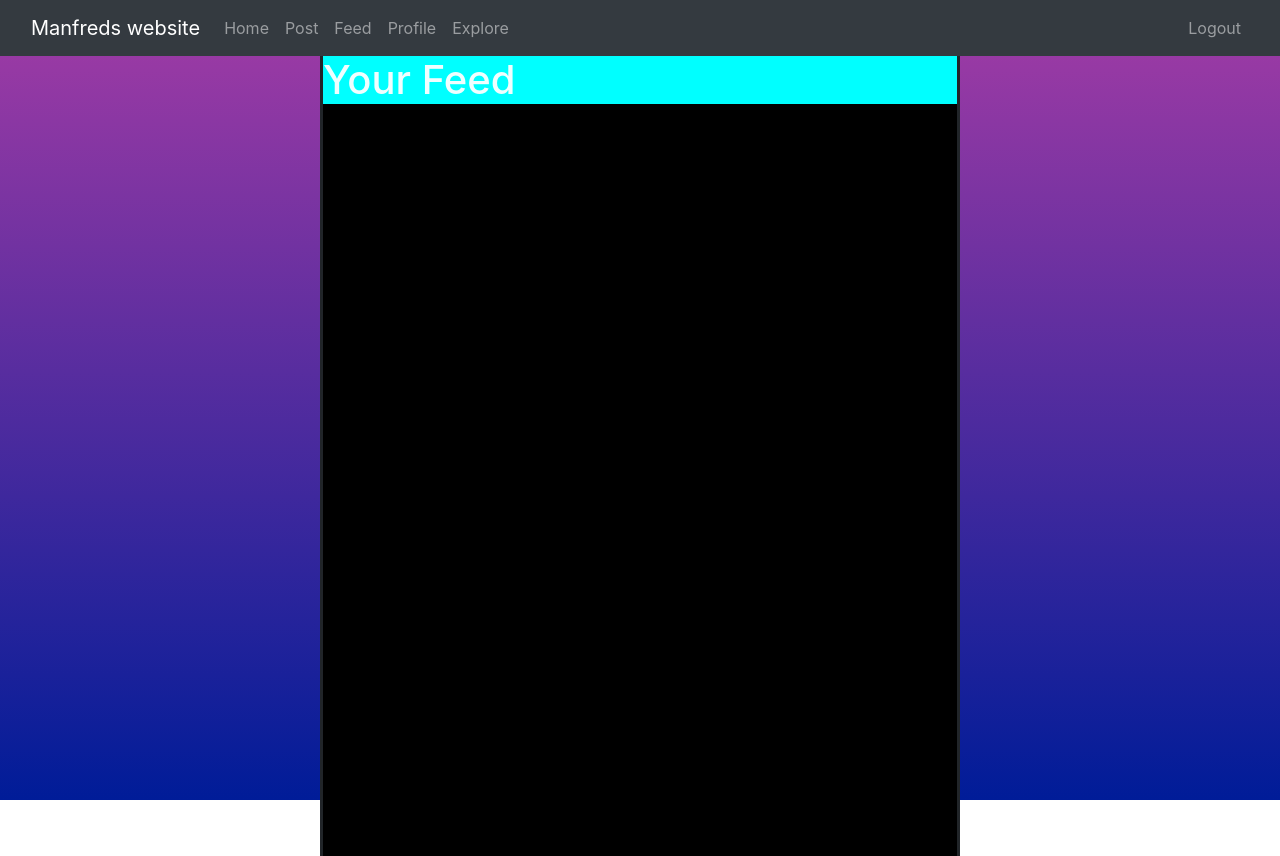
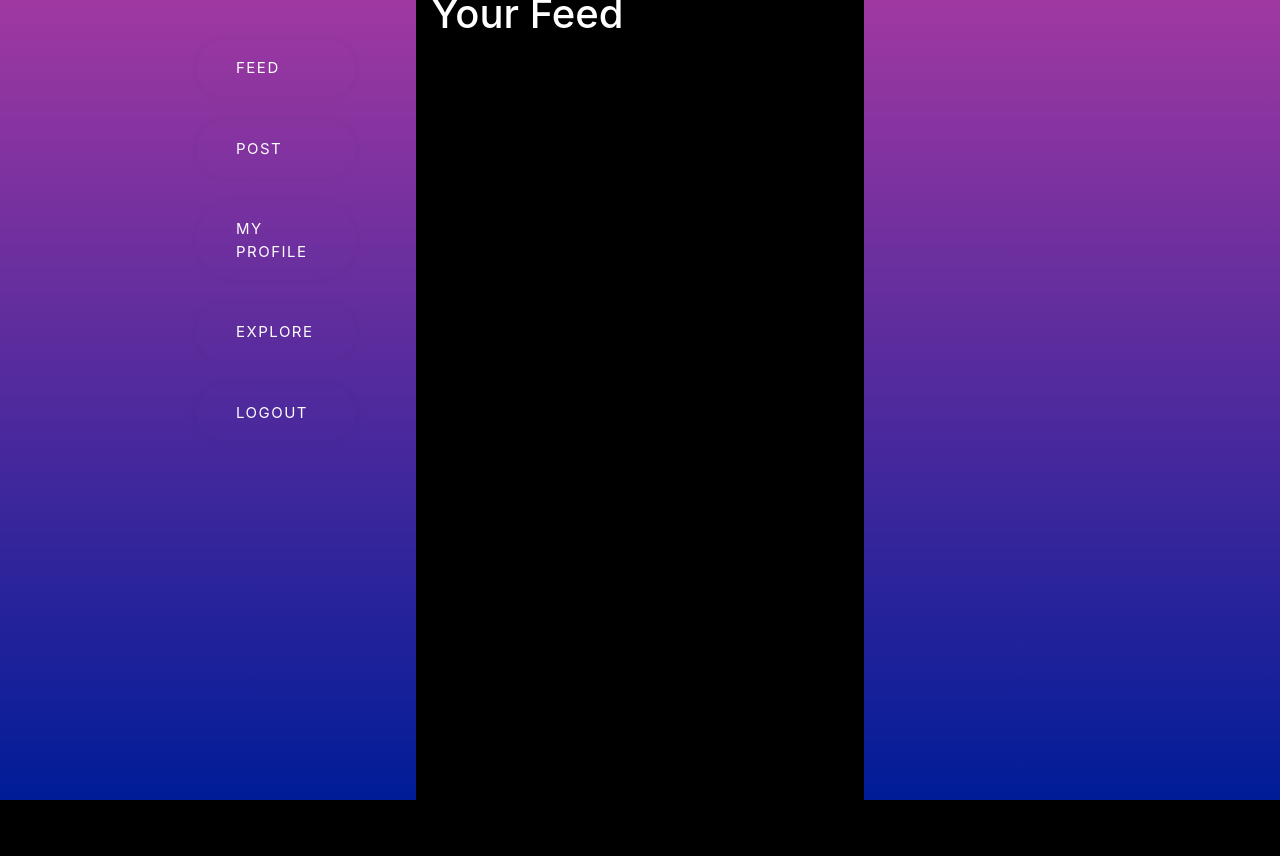
Before and after one commit to ManfredAr/DjangoWebsite, a Django app: template ToDoSite/post/templates/post/feed.html in a window 1280 px wide. After the commit the page ends 800 px from the top, so only its background shows below. Run offline with Django 3.2, Linux system fonts and the light colour scheme; the template is opened without the code that fills it, so the values that code supplies are empty.

Commit message:
Changed the design of the website
Removed the navbar and replaced it with a sidebar

```diff
--- a/ToDoSite/home/templates/home/base.html
+++ b/ToDoSite/home/templates/home/base.html
@@ -1,9 +1,6 @@
 <!DOCTYPE html>
-{%load static%}
-</html>
-
-<!doctype html>
-<html lang="en">
+{% load static %}
+<html>
 <head>
   <!-- Required meta tags -->
   <meta charset="utf-8">
@@ -11,50 +8,33 @@
 
   <!-- Bootstrap CSS -->
   <link rel="stylesheet" href="https://cdn.jsdelivr.net/npm/bootstrap@4.3.1/dist/css/bootstrap.min.css" integrity="sha384-ggOyR0iXCbMQv3Xipma34MD+dH/1fQ784/j6cY/iJTQUOhcWr7x9JvoRxT2MZw1T" crossorigin="anonymous">
-    {% block style %}
-    <link rel="stylesheet" type="text/css" media="screen" href="{%static 'css/home.css'%}">
-    {% endblock %}
+  <link rel="stylesheet" type="text/css" media="screen" href="{% static 'css/home.css' %}">
+  <link rel="stylesheet" href="https://cdnjs.cloudflare.com/ajax/libs/font-awesome/4.7.0/css/font-awesome.min.css">
+  {% block style %} {% endblock %}
+
   <title>{% block title %}HomePage{% endblock %}</title>
+
 </head>
-    {% block main %}
-    <body id="bg" style="background-image: url('{%static 'image/background.jpg'%}');">
-    {% endblock %}
-        <nav class="navbar navbar-expand-lg navbar-dark bg-dark">
-          <div class="container-fluid">
-            <a class="navbar-brand" href="#">Manfreds website</a>
-            <div class="collapse navbar-collapse" id="navbarNavAltMarkup">
-              <div class="navbar-nav">
-                <a class="nav-link" aria-current="page" id="home" href="/home/">Home</a>
-                <a class="nav-link" id="post" href="/post/post">Post</a>
-                <a class="nav-link" id="Feed" href="/post/feed">Feed</a>
-                <a class="nav-link" id="pro" href="/profile/">Profile</a>
-                <a class="nav-link" id="exp" href="/explore">Explore</a>
+
+<body class="bg">
+
+  <!-- Main Content -->
+  <div class="container">
+    <div class="sidebar">
+      <!-- Add your navigation links here -->
+        <a href="/post/feed">Feed</a> <br/>
+        <a href="/post/post">Post</a> <br/>
+        <a href="/profile">My Profile</a> <br/>
+        <a href="/explore">Explore</a> <br/>
+        <a href="/logout">Logout</a> <br/>
+        <!-- Add more links as needed -->
     </div>
+    {% block content %} {% endblock %}
   </div>
-            <div class="navbar-nav ml-auto">
-              <a class="nav-link" href="/logout/">Logout</a>
-            </div>
-        </nav>
 
-      {% block message %}
-          {% if messages %}
-            {% for message in messages %}
-            <div class="alert alert-warning alert-dismissible fade show" role="alert">
-              <strong>{{message}}</strong>
-              <button type="button" class="close" data-dismiss="alert" aria-label="Close">
-                <span aria-hidden="true">&times;</span>
-              </button>
-            </div>
-            {% endfor %}
-          {% endif %}
-      {% endblock %}
-
-
-      {% block content %} {% endblock %}
-    <!-- Optional JavaScript -->
-    <!-- jQuery first, then Popper.js, then Bootstrap JS -->
   <script src="https://code.jquery.com/jquery-3.3.1.slim.min.js" integrity="sha384-q8i/X+965DzO0rT7abK41JStQIAqVgRVzpbzo5smXKp4YfRvH+8abtTE1Pi6jizo" crossorigin="anonymous"></script>
   <script src="https://cdn.jsdelivr.net/npm/popper.js@1.14.7/dist/umd/popper.min.js" integrity="sha384-UO2eT0CpHqdSJQ6hJty5KVphtPhzWj9WO1clHTMGa3JDZwrnQq4sF86dIHNDz0W1" crossorigin="anonymous"></script>
   <script src="https://cdn.jsdelivr.net/npm/bootstrap@4.3.1/dist/js/bootstrap.min.js" integrity="sha384-JjSmVgyd0p3pXB1rRibZUAYoIIy6OrQ6VrjIEaFf/nJGzIxFDsf4x0xIM+B07jRM" crossorigin="anonymous"></script>
+
 </body>
 </html>
--- a/ToDoSite/home/templates/home/home.html
+++ b/ToDoSite/home/templates/home/home.html
@@ -3,13 +3,9 @@
 
 {% block main %}
 
-<body id="bg" style="background-image: url('{%static 'image/background.jpg'%}');">
-</body>
-
 {% endblock %}
 
 {% block content %}
 
-<h1 class="home">Welcome back</h1>
 
 {% endblock %}
--- a/ToDoSite/post/templates/post/feed.html
+++ b/ToDoSite/post/templates/post/feed.html
@@ -17,12 +17,12 @@
 {% endblock %}
 
 {% block content %}
-<div class="container">
-    <div style="background-color: aqua;">
-        <h1 style="color: azure;">Your Feed</h1>
+<div class="content">
+    <div>
+        <h1 style="color: rgb(255, 255, 255);">Your Feed</h1>
     </div>
     {% for post in posts %}
-    <div class="lines">
+    <div class="box">
         <div class="name">
             <a href="/explore/{{post.user.username}}">{{ post.user.username }}</a>
         </div>
@@ -34,13 +34,19 @@
         </div>
         <div class="likes">
             <form method="POST" id="{{post.id}}" class="like-form" data-form-id="{{post.id}}">
-            {% csrf_token %}
-            {% if post.user_like %}
-                <button style="color: red;" type="submit" name="is-liked" id="{{post.id}}like"> Like </button>
-            {% else %}
-                <button style="color: black;" type="submit" name="is-liked" id="{{post.id}}like"> Like </button>
-            {% endif %}
-                <p id="like-count-{{post.id}}"> {{post.likes}} </p>
+                {% csrf_token %}
+                <div class="press">
+                    {% if post.user_like %}
+                        <button style="color: red;" type="submit" name="is-liked" id="{{post.id}}like">
+                            <i class="fa fa-heart"></i>
+                        </button>
+                    {% else %}
+                        <button style="color: rgb(255, 255, 255);" type="submit" name="is-liked" id="{{post.id}}like">
+                            <i class="fa fa-heart"></i>
+                        </button>
+                    {% endif %}
+                    <p id="like-count-{{post.id}}"> {{post.likes}} </p>
+                </div>
             </form>
         </div>
     </div>
--- a/ToDoSite/static/css/feed.css
+++ b/ToDoSite/static/css/feed.css
@@ -1,42 +1,25 @@
-html, body {
+.content {
+    width: 100%;
     height: 100%;
-    margin: 0;
-}
-
-.bg {
-    background-image: linear-gradient(rgba(136, 1, 138, 0.768), rgb(0, 28, 152));
-    background-repeat: no-repeat;
-}
-
-.container {
-    background-color: black;
-    min-height: 100vh;
-    padding: 0;
-}
-
-.container {
-    border-color: rgb(255, 1, 1);
-    border-left: solid;
-    border-right: solid;
-    width: 50%;
-    margin: 0 auto;
+    margin-bottom: 20px;
+    top: 5%;
 }
 
 .header{
     padding: 60px;
     text-align: center;
-    background: #1a85bc;
     color: white;
     font-size: 30px;
     max-width: 100%;
-  }
+}
 
-.lines {
-    border-top-style: solid;
+.box {
+    border-style: solid;
+    color: rgb(98, 94, 89);
+    border-radius: 10px;
+    margin-bottom: 3px;
     border-width: thin;
-    border-spacing: 10px;
-    border-color: rgb(118, 118, 118)
- }
+}
 
 .name a, .con, .time{
     color: white;
@@ -48,6 +31,7 @@
 
 .time {
     float: right;
+    color: rgb(110, 118, 125);
 }
 
 .likes {
@@ -58,4 +42,18 @@
     opacity: 0.6; /* Reduced opacity to indicate disabled state */
     cursor: not-allowed; /* Show not-allowed cursor on hover */
     pointer-events: none; /* Disable pointer events on the button */
-  }
+}
+
+.name a {
+    width: 5%;
+    font-weight: bold;
+}
+
+.likes button {
+    background: none;
+    border: none
+}
+
+.press button, .press p {
+    display: inline;
+}
--- a/ToDoSite/static/css/home.css
+++ b/ToDoSite/static/css/home.css
@@ -1,27 +1,57 @@
-body, html {
+html, body {
     height: 100%;
     margin: 0;
 }
 
-#bg {
-    height: 100%;
-
-    /* Center and scale the image nicely */
-    background-position: center;
+.bg {
+    background-image: linear-gradient(rgba(136, 1, 138, 0.768), rgb(0, 28, 152));
     background-repeat: no-repeat;
-    background-size: cover;
 }
 
-h1 {
-    height: 50%;
+body {
+    margin: 0;
+    padding: 0;
+    display: flex;
     justify-content: center;
-    font-size: 140px;
     align-items: center;
-    font-family: initial;
-    color: burlywood;
+    height: 100vh;
+    background-color: #f0f0f0;
+  }
+
+.container {
+    width: 35%;
+    height: 200vh;
+    background-color: #000000;
     display: flex;
+    justify-content: center;
+    align-items: center;
+    position: relative;
+    height: 100vh;
 }
 
-#home{
-    color: azure;
+.sidebar {
+    width: 20vh;
+    position: absolute;
+    left: -220px;
+    top: 5%;
 }
+
+.sidebar a {
+    color: #ffffff;
+    padding: 17px 40px;
+    border-radius: 50px;
+    border: 0;
+    box-shadow: rgb(0 0 0 / 5%) 0 0 8px;
+    letter-spacing: 1.5px;
+    text-transform: uppercase;
+    font-size: 15px;
+    transition: all .5s ease;
+    display: block;
+}
+
+.sidebar a:hover {
+    background-color: hsl(261deg 80% 48%);
+    color: hsl(0, 0%, 100%);
+    box-shadow: rgb(93 24 220) 0px 7px 29px 0px;
+    text-decoration: none;
+}
```
Lines whose indentation alone changed are shown as unchanged.
